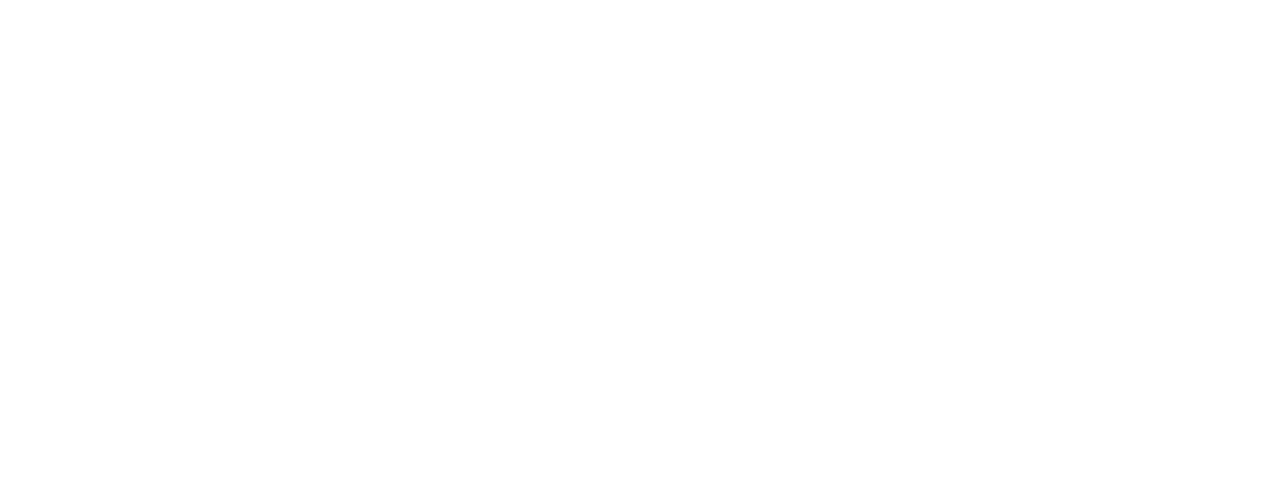
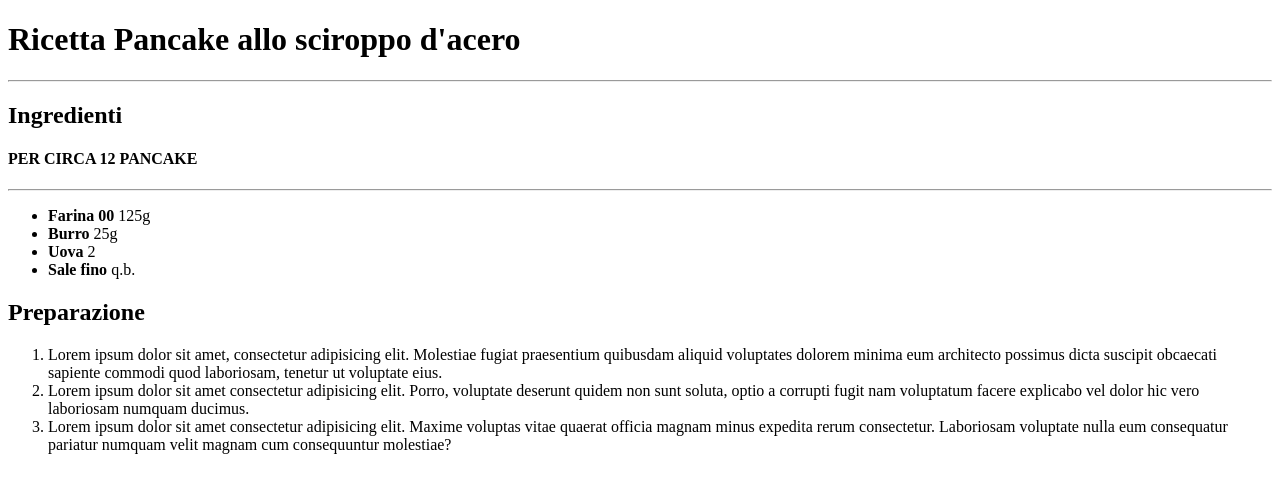
Before and after one commit to MarikaFriscina/ricetta-pancake, a plain HTML site: page index.html in a window 1280 px wide. Drawn offline with Linux system fonts and the light colour scheme.

Commit message:
add text

```diff
--- a/index.html
+++ b/index.html
@@ -7,6 +7,32 @@
     <title>Ricetta Pancake</title>
 </head>
 <body>
-
+    <h1> Ricetta Pancake allo sciroppo d'acero</h1>
+    <hr />
+    <section>
+      <h2>Ingredienti</h2>
+      <h4>PER CIRCA 12 PANCAKE</h4>
+      <hr>
+      <ul>
+        <li><b> Farina 00</b> 125g</li>
+        <li><b> Burro</b> 25g</li>
+        <li><b> Uova</b> 2</li>
+        <li><b> Sale fino</b> q.b.</li>
+      </ul>
+    </section>
+    <section>
+        <h2>Preparazione</h2>
+        <ol>
+            <li>
+                Lorem ipsum dolor sit amet, consectetur adipisicing elit. Molestiae fugiat praesentium quibusdam aliquid voluptates dolorem minima eum architecto possimus dicta suscipit obcaecati sapiente commodi quod laboriosam, tenetur ut voluptate eius.
+            </li>
+            <li>
+                Lorem ipsum dolor sit amet consectetur adipisicing elit. Porro, voluptate deserunt quidem non sunt soluta, optio a corrupti fugit nam voluptatum facere explicabo vel dolor hic vero laboriosam numquam ducimus.
+            </li>
+            <li>
+                Lorem ipsum dolor sit amet consectetur adipisicing elit. Maxime voluptas vitae quaerat officia magnam minus expedita rerum consectetur. Laboriosam voluptate nulla eum consequatur pariatur numquam velit magnam cum consequuntur molestiae?
+            </li>
+        </ol>
+    </section>
 </body>
 </html>
```
